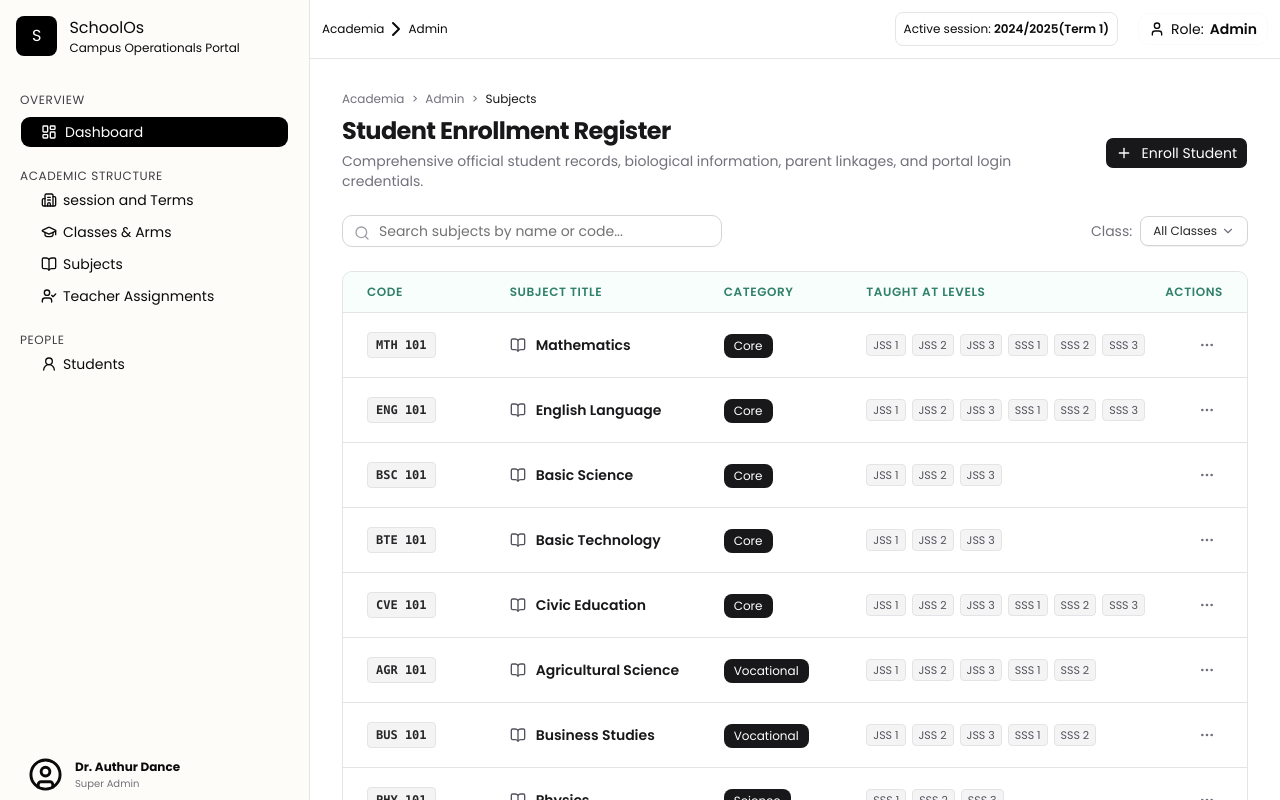
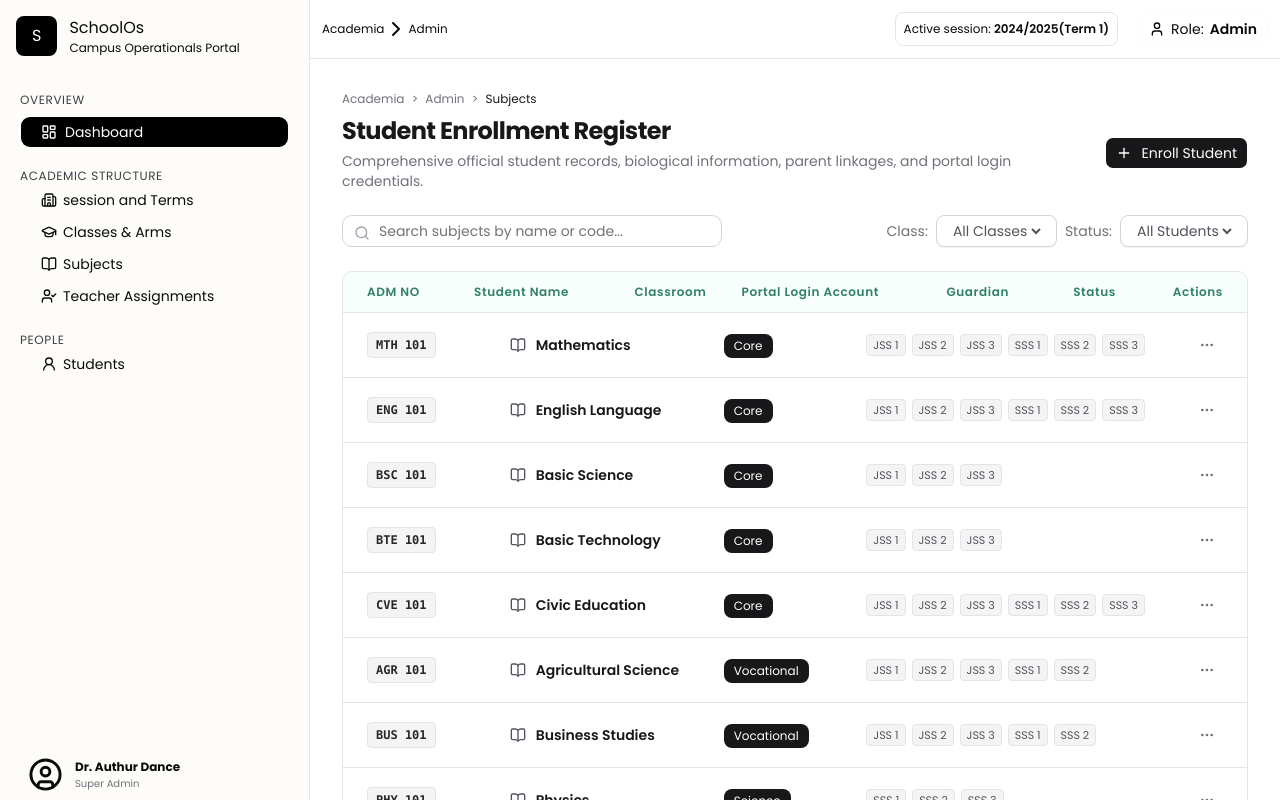
Before and after one commit to Maxwellsmall/schoolos, a Next.js app in the folder frontend/: page /liveportal/people in a window 1280 px wide. Built offline with nearby package versions, Linux system fonts and the light colour scheme.

Commit message:
feat: enhance People page with class and status filters; update table headers for student data

```diff
--- a/frontend/app/liveportal/people/page.tsx
+++ b/frontend/app/liveportal/people/page.tsx
@@ -100,22 +100,43 @@ export default function People() {
           />
         </div>
 
-        <div className="flex items-center gap-2 text-sm text-zinc-600">
+      <div className="flex gap-2">
+          <div className="flex items-center gap-2 text-sm text-zinc-600">
           <span className="text-zinc-500">Class:</span>
-          <div className="flex items-center gap-1 px-3 py-1.5 bg-white border border-zinc-300 rounded-md shadow-2xs cursor-pointer hover:bg-zinc-50">
-            <span className="font-medium text-zinc-800 text-xs">All Classes</span>
-            <ChevronDown className="w-3.5 h-3.5 text-zinc-500" />
+          <div className="flex items-center gap-1 px-3 py-1 bg-white border border-zinc-300 rounded-md shadow-2xs cursor-pointer hover:bg-zinc-50">
+            <select name="" id="">
+              <option value="">All Classes</option>
+              <option value="">All Classes</option>
+              <option value="">All Classes</option>
+              <option value="">All Classes</option>
+            </select>
+
+          </div>
+        </div>
+          <div className="flex items-center gap-2 text-sm text-zinc-600">
+          <span className="text-zinc-500">Status:</span>
+          <div className="flex items-center gap-1 px-3 py-1 bg-white border border-zinc-300 rounded-md shadow-2xs cursor-pointer hover:bg-zinc-50">
+            <select name="" id="">
+              <option value="">All Students</option>
+              <option value="">All Classes</option>
+              <option value="">All Classes</option>
+              <option value="">All Classes</option>
+            </select>
+
           </div>
         </div>
       </div>
+      </div>
 
       <div className="w-full bg-white rounded-lg border border-zinc-200 shadow-2xs overflow-hidden">
-        <div className="grid grid-cols-12 bg-emerald-50/40 px-6 py-3 border-b border-zinc-200 text-xs font-semibold text-emerald-800/80 tracking-wider">
-          <div className="col-span-2">CODE</div>
-          <div className="col-span-3">SUBJECT TITLE</div>
-          <div className="col-span-2">CATEGORY</div>
-          <div className="col-span-4">TAUGHT AT LEVELS</div>
-          <div className="col-span-1 text-right">ACTIONS</div>
+        <div className="grid grid-cols-16 bg-emerald-50/40 px-6 py-3 border-b border-zinc-200 text-xs font-semibold text-emerald-800/80 tracking-wider">
+          <div className="col-span-2">ADM NO</div>
+          <div className="col-span-3">Student Name</div>
+          <div className="col-span-2">Classroom</div>
+          <div className="col-span-3">Portal Login Account</div>
+          <div className="col-span-2 text-right">Guardian</div>
+          <div className="col-span-2 text-right">Status</div>
+          <div className="col-span-2 text-right">Actions</div>
         </div>
 
         <div className="divide-y divide-zinc-200">
```
